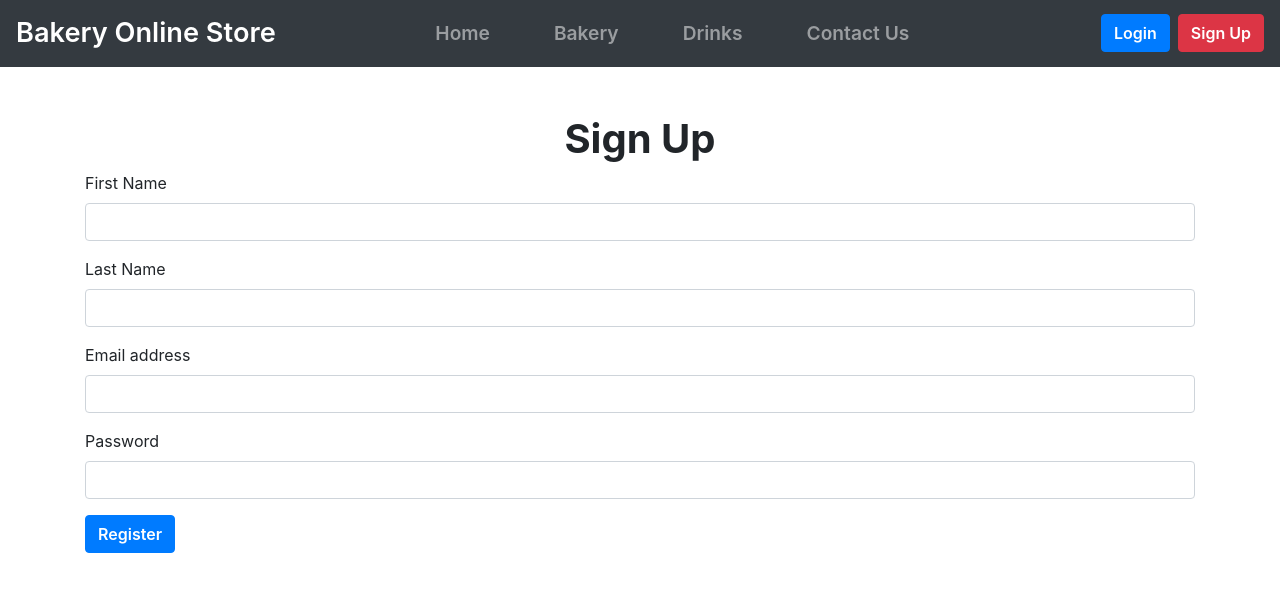
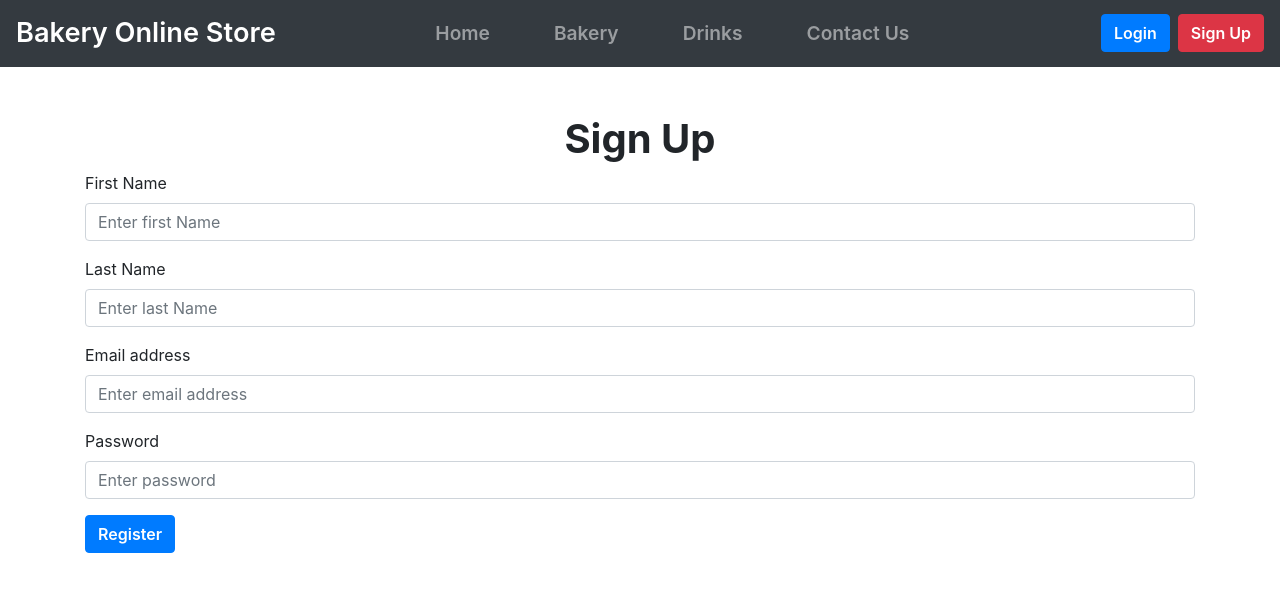
Before and after one commit to jharteaga/react-bakery-online-store, a React (Create React App) app: page /react-bakery-online-store/sign-up in a window 1280 px wide. Shown: the top 592 px of the page. Built offline with nearby package versions, Linux system fonts and the light colour scheme.

Commit message:
Add placeholders to forms in sign-up and login

```diff
--- a/src/components/Login.jsx
+++ b/src/components/Login.jsx
@@ -53,6 +53,7 @@ function Login(props) {
               required: true,
               pattern: /^(([^<>()\[\]\\.,;:\s@"]+(\.[^<>()\[\]\\.,;:\s@"]+)*)|(".+"))@((\[[0-9]{1,3}\.[0-9]{1,3}\.[0-9]{1,3}\.[0-9]{1,3}])|(([a-zA-Z\-0-9]+\.)+[a-zA-Z]{2,}))$/,
             })}
+            placeholder="Enter email address"
           />
           {errors.email?.type === 'required' && (
             <div className="alert alert-danger">This field is required</div>
@@ -71,6 +72,7 @@ function Login(props) {
             id="password"
             name="password"
             ref={register({ required: true, minLength: 6 })}
+            placeholder="Enter password"
           />
           {errors.password?.type === 'required' && (
             <div className="alert alert-danger">This field is required</div>
--- a/src/components/Signup.jsx
+++ b/src/components/Signup.jsx
@@ -68,6 +68,7 @@ function Signup(props) {
             id="firstName"
             name="firstName"
             ref={register({ required: true, minLength: 1 })}
+            placeholder="Enter first Name"
           />
           {errors.firstName?.type === 'required' && (
             <div className="alert alert-danger">This field is required</div>
@@ -86,6 +87,7 @@ function Signup(props) {
             id="lastName"
             name="lastName"
             ref={register({ required: true, minLength: 1 })}
+            placeholder="Enter last Name"
           />
           {errors.lastName?.type === 'required' && (
             <div className="alert alert-danger">This field is required</div>
@@ -108,6 +110,7 @@ function Signup(props) {
               required: true,
               pattern: /^(([^<>()\[\]\\.,;:\s@"]+(\.[^<>()\[\]\\.,;:\s@"]+)*)|(".+"))@((\[[0-9]{1,3}\.[0-9]{1,3}\.[0-9]{1,3}\.[0-9]{1,3}])|(([a-zA-Z\-0-9]+\.)+[a-zA-Z]{2,}))$/,
             })}
+            placeholder="Enter email address"
           />
           {errors.email?.type === 'required' && (
             <div className="alert alert-danger">This field is required</div>
@@ -124,6 +127,7 @@ function Signup(props) {
             id="password"
             name="password"
             ref={register({ required: true, minLength: 6 })}
+            placeholder="Enter password"
           />
           {errors.password?.type === 'required' && (
             <div className="alert alert-danger">This field is required</div>
```
